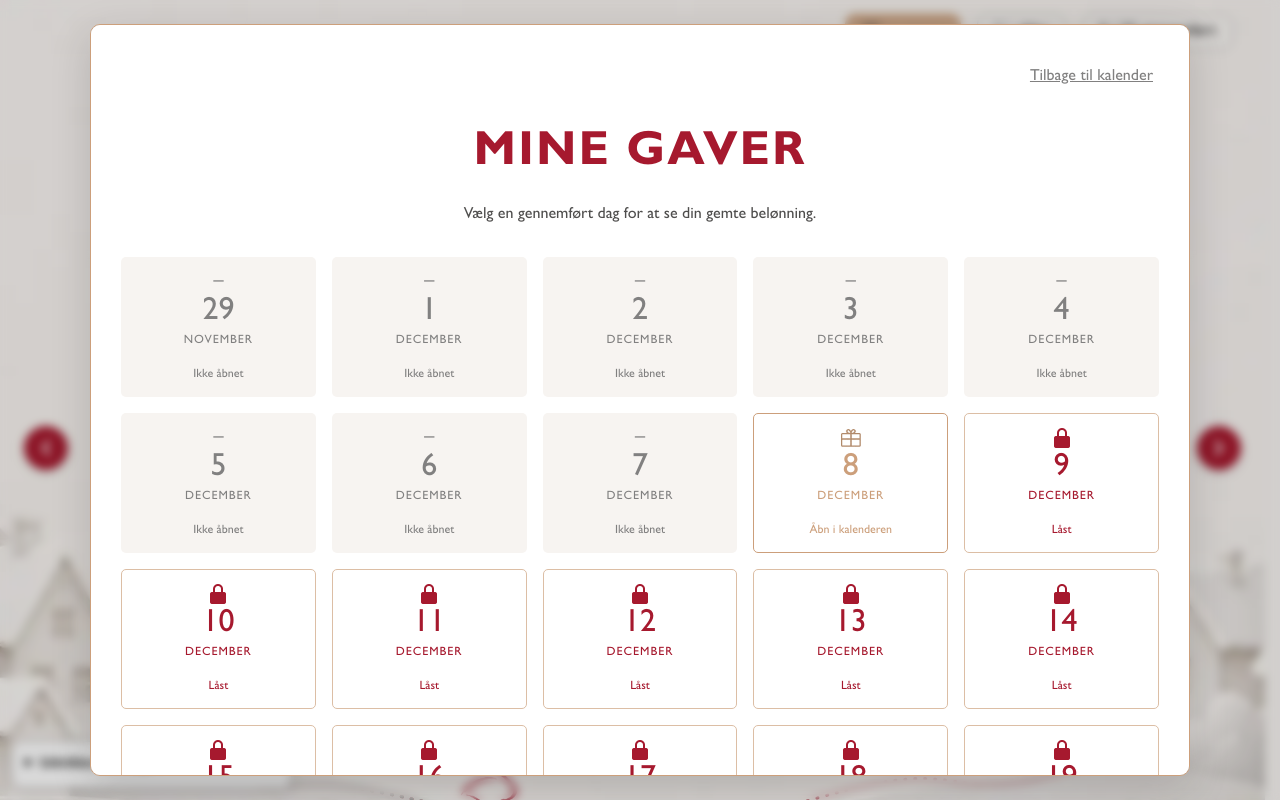
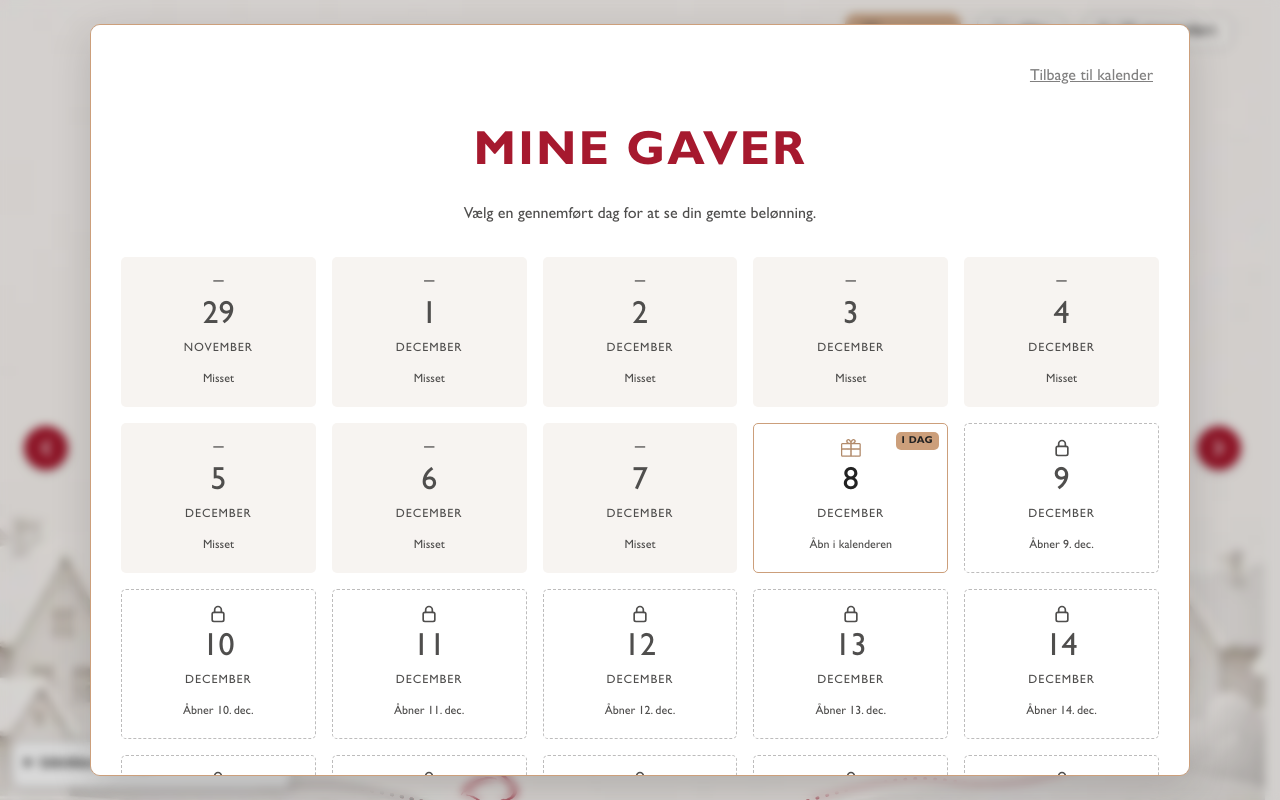
Before and after one commit to t1ger-scripts/julekalender, a React (Vite) app: page / in a window 1280 px wide. Both pictures are taken after a click on the button "Mine gaver". Shown: the top 800 px of the page. Built offline with nearby package versions, Linux system fonts and the light colour scheme.

Commit message:
style: clarify gift states and highlight current date

```diff
--- a/src/components/GiftOverview.tsx
+++ b/src/components/GiftOverview.tsx
@@ -8,14 +8,6 @@ interface GiftOverviewProps {
   onSelectGift: (date: string) => void
 }
 
-const statusLabels = {
-  completed: 'Se din gave',
-  locked: 'Låst',
-  available: 'Åbn i kalenderen',
-  missed: 'Ikke åbnet',
-}
-
-// Viser alle datoer og giver adgang til gennemførte dages belønninger.
 function GiftOverview({
   doors,
   currentDate,
@@ -33,42 +25,47 @@ function GiftOverview({
     <div className="gift-overview">
       <div className="gift-overview__intro">
         <h2>Mine gaver</h2>
-
-        <p>
-          Vælg en gennemført dag for at se din gemte belønning.
-        </p>
+        <p>Vælg en gennemført dag for at se din gemte belønning.</p>
       </div>
 
       <ul className="gift-overview__grid">
         {doors.map((door) => {
           const status = getStatus(door.date)
+          const isToday = door.date === currentDate
           const day = Number(door.date.slice(8, 10))
-          const month =
-            door.date.slice(5, 7) === '11' ? 'November' : 'December'
+          const isNovember = door.date.slice(5, 7) === '11'
+          const month = isNovember ? 'November' : 'December'
+          const shortMonth = isNovember ? 'nov.' : 'dec.'
 
-          return (
-            <li key={door.date}>
-              <button
-                type="button"
-                className={`gift-overview__day gift-overview__day--${status}`}
-                disabled={status !== 'completed'}
-                onClick={() => onSelectGift(door.date)}
-                aria-label={
-                  `${formatCalendarDate(door.date)} - ` +
-                  statusLabels[status]
-                }
-              >
-                <span
-                  className="gift-overview__icon"
-                  aria-hidden="true"
-                >
-                  {status === 'completed' && '✓'}
+          const statusText = {
+            completed: 'Se din gave',
+            locked: `Åbner ${day}. ${shortMonth}`,
+            available: 'Åbn i kalenderen',
+            missed: 'Misset',
+          }[status]
+
+          const className =
+            `gift-overview__day gift-overview__day--${status}`
+
+          const content = (
+            <>
+              {isToday && (
+                <span className="gift-overview__today">I dag</span>
+              )}
+
+              <span className="gift-overview__icon" aria-hidden="true">
+                {status === 'completed' && (
+                  <svg viewBox="0 0 24 24">
+                    <circle cx="12" cy="12" r="9" />
+                    <path d="m8 12 3 3 5-6" />
+                  </svg>
+                )}
 
                 {status === 'locked' && (
-                    <img
-                      src="/images/icons/calendar/icon-lock-red-big.png"
-                      alt=""
-                    />
+                  <svg viewBox="0 0 24 24">
+                    <rect x="5" y="10" width="14" height="11" rx="2" />
+                    <path d="M8 10V7a4 4 0 0 1 8 0v3" />
+                  </svg>
                 )}
 
                 {status === 'available' && (
@@ -83,10 +80,30 @@ function GiftOverview({
 
               <span className="gift-overview__number">{day}</span>
               <span className="gift-overview__month">{month}</span>
-                <span className="gift-overview__status">
-                  {statusLabels[status]}
-                </span>
+              <span className="gift-overview__status">{statusText}</span>
+            </>
+          )
+
+          return (
+            <li
+              key={door.date}
+              aria-current={isToday ? 'date' : undefined}
+            >
+              {status === 'completed' ? (
+                <button
+                  type="button"
+                  className={className}
+                  onClick={() => onSelectGift(door.date)}
+                  aria-label={
+                    `${formatCalendarDate(door.date)} – Se din gave` +
+                    (isToday ? ' – I dag' : '')
+                  }
+                >
+                  {content}
                 </button>
+              ) : (
+                <div className={className}>{content}</div>
+              )}
             </li>
           )
         })}
--- a/src/styles/activities.scss
+++ b/src/styles/activities.scss
@@ -617,6 +617,8 @@
 
 // MINE GAVER
 
+// MINE GAVER
+
 .gift-overview {
   &__intro {
     margin-bottom: $px-30;
@@ -642,63 +644,95 @@
     margin: 0;
     padding: 0;
     list-style: none;
+
+    > li {
+      min-width: 0;
+    }
   }
 
   &__day {
+    position: relative;
+    box-sizing: border-box;
     width: 100%;
-    min-height: 140px;
+    min-height: 150px;
     padding: $px-12;
     display: flex;
     flex-direction: column;
     align-items: center;
-    border: 1px solid $grey-light;
+    gap: 4px;
+    border: 1px solid transparent;
     border-radius: $border-mini;
     background-color: $white-beige;
-    color: $grey-medium;
-    cursor: default;
-
-    &:focus-visible {
-      outline: 2px solid $red;
-      outline-offset: 3px;
-    }
+    color: $grey-dark;
+    font-family: inherit;
+    text-align: center;
 
     &--completed {
-      border-color: $golden-dark;
-      background-color: $white;
+      border-color: $status-green;
+      background-color: $status-green-light;
       color: $black-light;
-      box-shadow: 0 2px 5px rgba(0, 0, 0, 0.08);
       cursor: pointer;
 
       .gift-overview__icon,
+      .gift-overview__number {
+        color: $status-green;
+      }
+
       .gift-overview__status {
-        color: $red;
+        padding: $px-5 $px-12;
+        border-radius: $border-mini;
+        background-color: $status-green;
+        color: $white;
+        font-weight: 700;
       }
 
       &:hover {
-        background-color: $white-beige;
-        border-color: $red;
+        border-color: $status-green-dark;
+
+        .gift-overview__status {
+          background-color: $status-green-dark;
+        }
+      }
+
+      &:focus-visible {
+        outline: 2px solid $status-green-dark;
+        outline-offset: 3px;
       }
     }
 
     &--missed {
-      border-color: transparent;
       background-color: $white-beige;
-      color: $grey-medium;
-      box-shadow: none;
-      cursor: default;
     }
 
     &--locked {
-      border-color: $golden;
+      border-color: $grey-light;
+      border-style: dashed;
       background-color: $white;
-      color: $red;
     }
 
     &--available {
       border-color: $golden-dark;
       background-color: $white;
-      color: $golden-dark;
+
+      .gift-overview__number {
+        color: $black-light;
+      }
     }
+  }
+
+  &__today {
+    position: absolute;
+    top: 8px;
+    right: 8px;
+    padding: 3px 6px;
+    border-radius: $border-mini;
+    background-color: $golden-dark;
+    color: $black-light;
+    font-size: 10px;
+    font-weight: 700;
+    line-height: 1.2;
+    text-transform: uppercase;
+    letter-spacing: 0.5px;
   }
 
   &__icon {
@@ -708,10 +742,19 @@
     justify-content: center;
     font-size: $px-20;
 
-    img {
+    img,
+    svg {
       width: 20px;
       height: 20px;
       object-fit: contain;
+    }
+
+    svg {
+      fill: none;
+      stroke: currentColor;
+      stroke-width: 2;
+      stroke-linecap: round;
+      stroke-linejoin: round;
     }
   }
 
@@ -728,8 +771,9 @@
 
   &__status {
     margin-top: auto;
-    padding-top: $px-5;
+    padding: $px-5 0;
     font-size: $px-12;
+    line-height: 1.4;
   }
 
   &__reward {
--- a/src/styles/calendar.scss
+++ b/src/styles/calendar.scss
@@ -826,6 +826,7 @@
 .december-journey__collection {
   border: 1px solid transparent;
   color: $black-light;
+  background-image: $shading-golden;
   cursor: pointer;
 
   &:hover {
```
Lines whose indentation alone changed are shown as unchanged.
